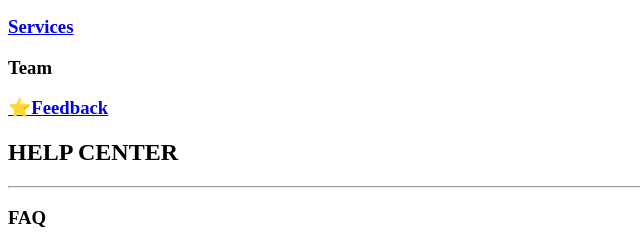
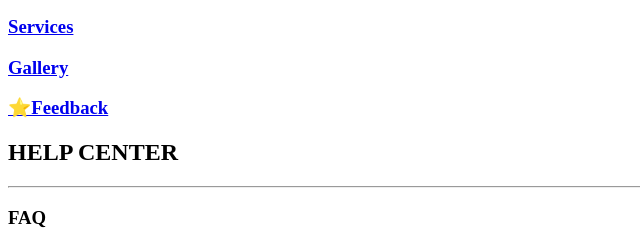
Before and after one commit to Mayurkolhe16/ICP8.0-html-group-project-1, a plain HTML site: page contact.html in a window 1280 px wide. Shown: the part 344-578 px from the top of the page, 0-640 px from the left. Drawn offline with Linux system fonts and the light colour scheme.

Commit message:
add gallery option

```diff
--- a/contact.html
+++ b/contact.html
@@ -3,7 +3,7 @@
 <head>
     <meta charset="UTF-8">
     <meta name="viewport" content="width=device-width, initial-scale=1.0">
-    <title>Document</title>
+    <title>CONTACT</title>
 
 </head>
 <body>
@@ -43,7 +43,7 @@
                     </h3>
 
                     <h3>
-                        Team
+                        <a href="gallery.html">Gallery</a>
                     </h3>
 
                     <h3>
```
